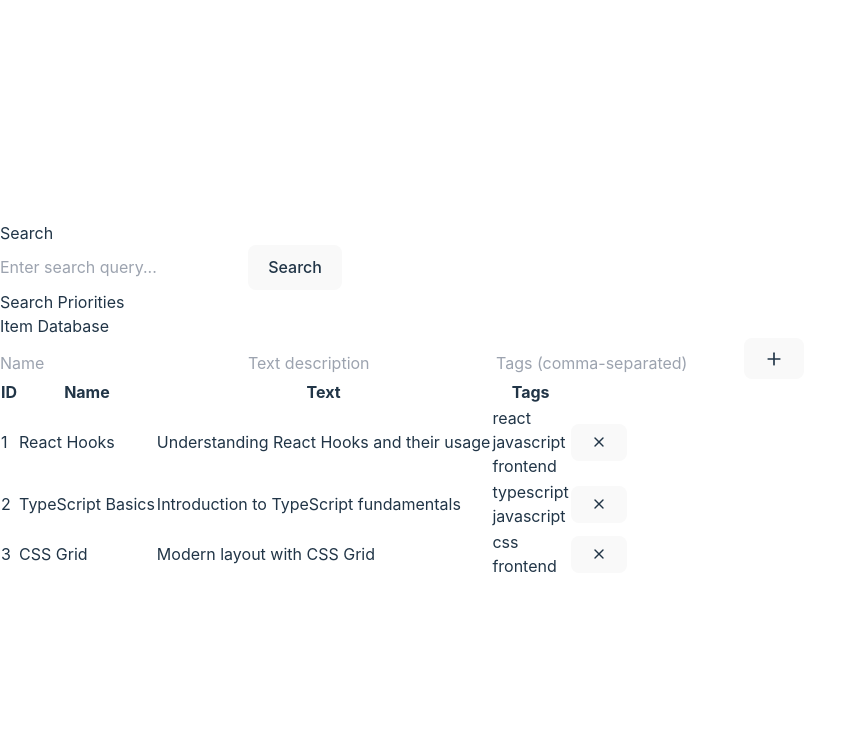
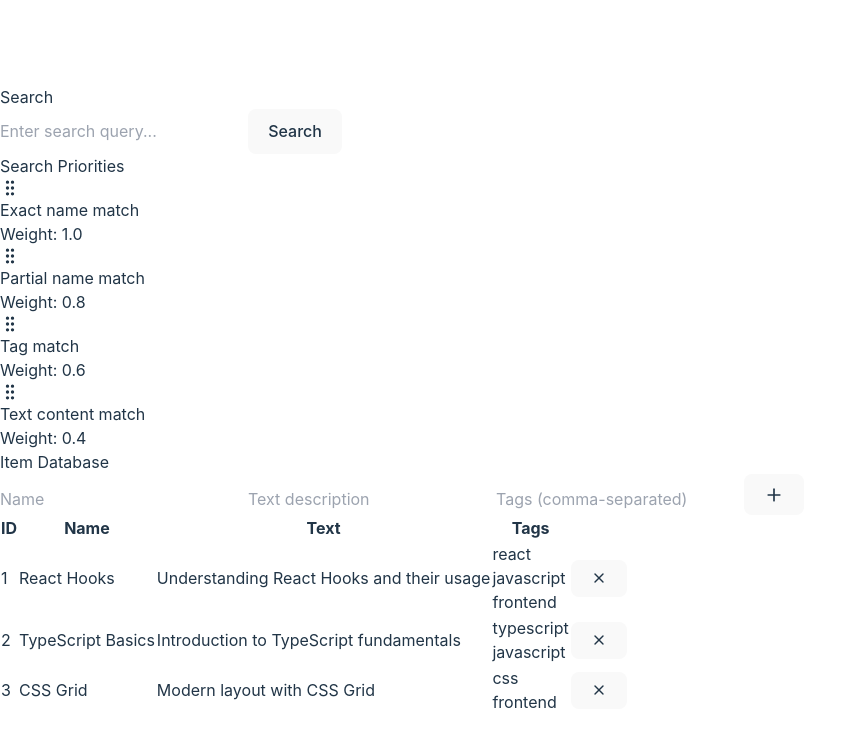
Before and after one commit to rtbarnes/search-priorities, a React (Vite) app: page / in a window 1280 px wide. Shown: the top 746 px of the page, without its empty margins (0-844 px from the left). Built offline with nearby package versions, Linux system fonts and the light colour scheme.

Commit message:
drag technically working

```diff
--- a/src/App.tsx
+++ b/src/App.tsx
@@ -15,6 +15,7 @@ import {
 } from "@/components/ui/table";
 import { Badge } from "@/components/ui/badge";
 import { Plus, X, GripVertical } from "lucide-react";
+import { CSS } from "@dnd-kit/utilities";
 
 function Draggable({
   id,
@@ -26,8 +27,13 @@ function Draggable({
   const { attributes, listeners, setNodeRef, transform } = useDraggable({
     id,
   });
+
+  const style = {
+    transform: CSS.Translate.toString(transform),
+  };
+
   return (
-    <div ref={setNodeRef} {...attributes} {...listeners}>
+    <div ref={setNodeRef} {...attributes} {...listeners} style={style}>
       {children}
     </div>
   );
@@ -83,7 +89,9 @@ const SearchRanker = () => {
     text: "",
     tags: "",
   });
-  const [results, setResults] = useState([]);
+  const [results, setResults] = useState<
+    Array<(typeof items)[0] & { score: number }>
+  >([]);
 
   // Handle search
   const handleSearch = () => {
@@ -135,7 +143,11 @@ const SearchRanker = () => {
   };
 
   // Handle priority reordering
-  const handleDragEnd = (event) => {
+  const handleDragEnd = (event: {
+    active: { id: string };
+    over: { id: string } | null;
+  }) => {
+    if (!event.over) return;
     const { active, over } = event;
 
     if (active.id !== over.id) {
@@ -226,38 +238,20 @@ const SearchRanker = () => {
             onDragEnd={handleDragEnd}
             modifiers={[restrictToVerticalAxis]}
           >
-            <Droppable droppableId="priorities">
-              {(provided) => (
-                <div
-                  {...provided.droppableProps}
-                  ref={provided.innerRef}
-                  className="space-y-2"
-                >
+            <Droppable id="priorities">
+              <div className="space-y-2">
                 {priorities.map((priority, index) => (
-                    <Draggable
-                      key={priority.id}
-                      draggableId={priority.id}
-                      index={index}
-                    >
-                      {(provided) => (
-                        <div
-                          ref={provided.innerRef}
-                          {...provided.draggableProps}
-                          {...provided.dragHandleProps}
-                          className="flex items-center gap-2 p-2 bg-gray-50 rounded-lg"
-                        >
+                  <Draggable key={priority.id} id={priority.id}>
+                    <div className="flex items-center gap-2 p-2 bg-gray-50 rounded-lg">
                       <GripVertical className="text-gray-400" size={20} />
                       <span className="flex-1">{priority.label}</span>
                       <Badge variant="secondary">
                         Weight: {(1 - index * 0.2).toFixed(1)}
                       </Badge>
                     </div>
-                      )}
                   </Draggable>
                 ))}
-                  {provided.placeholder}
               </div>
-              )}
             </Droppable>
           </DndContext>
         </CardContent>
```
Lines whose indentation alone changed are shown as unchanged.
